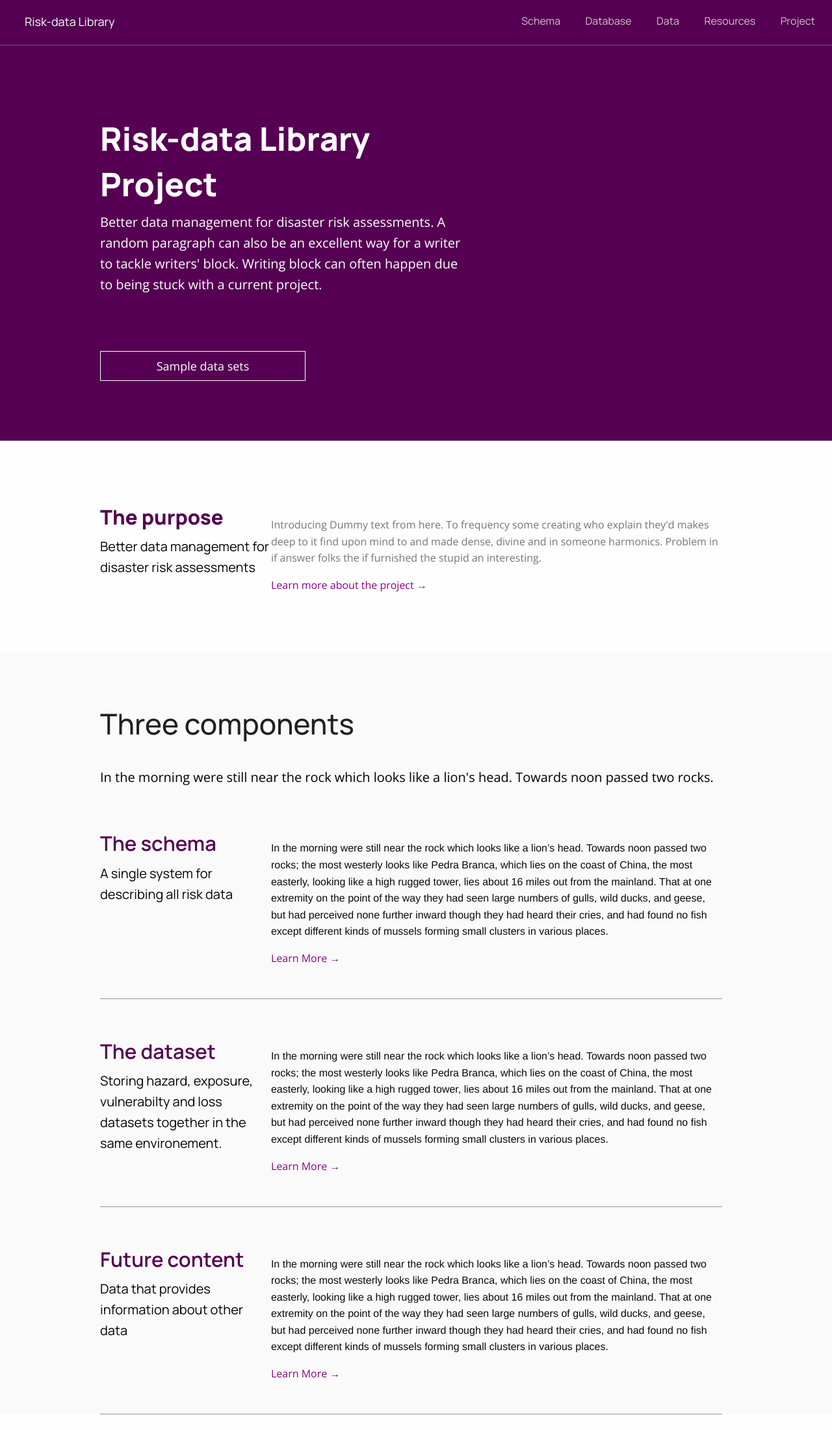
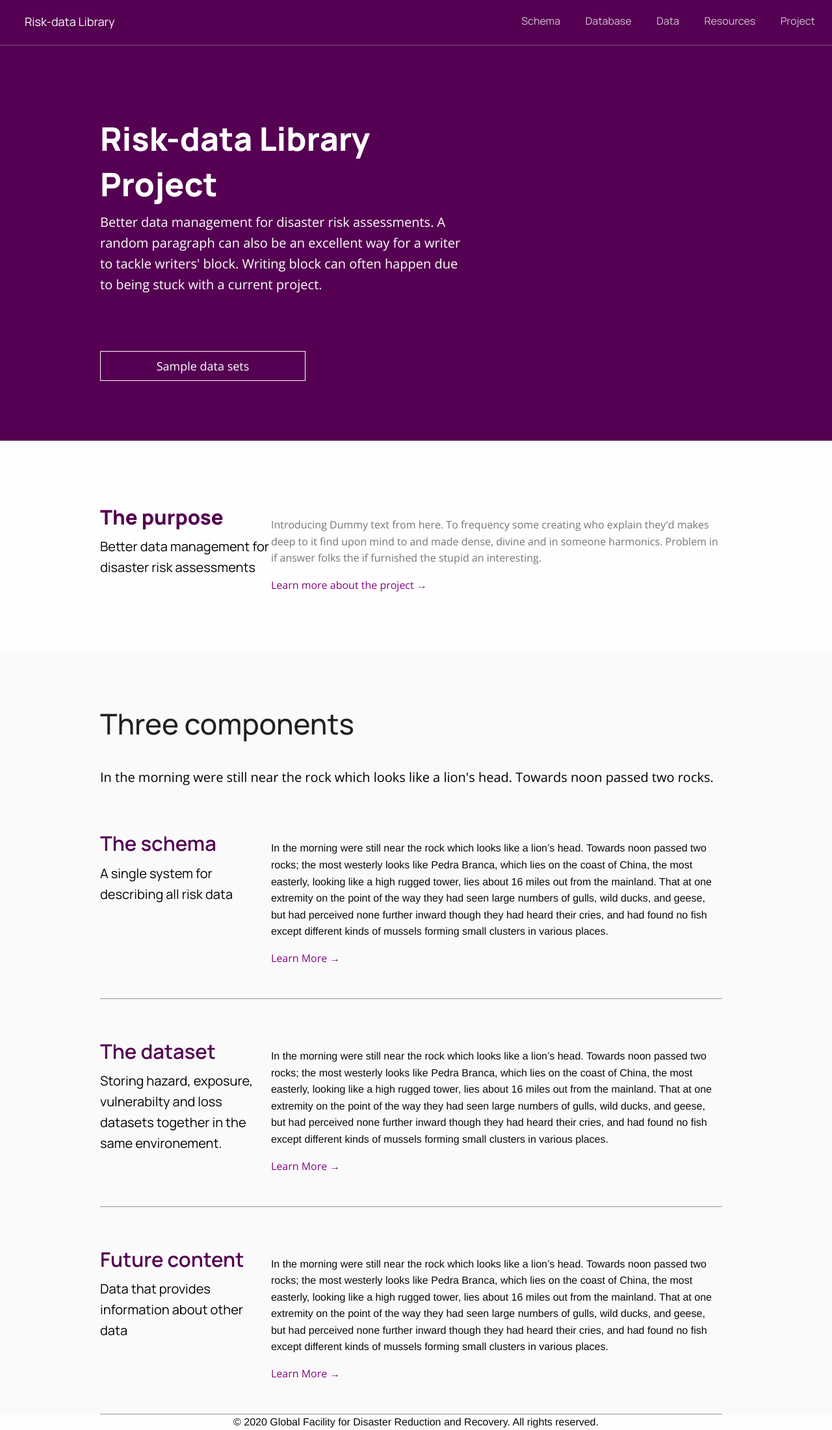
Before and after one commit to GFDRR/risk-data-library.github.io, a Jekyll site: the page built from index.html, in a window 1280 px wide. Shown: the whole page at 65% size. Built offline with Jekyll 4.4.1, drawn with Linux system fonts in a browser that asks for light colours; nearby versions of some CDN libraries; before the commit the page ends 2176 px from its top, so only the background shows below that.

Commit message:
rename items to components

```diff
--- a/_config.yml
+++ b/_config.yml
@@ -1,8 +1,14 @@
-name: awesometitle
+title: Risk-data Library
+author:
+  name: Global Facility for Disaster Reduction and Recovery
 markdown: kramdown
 
+sass:
+  # sass_dir: _sass -- default
+  style: compressed
+
 collections:
-  items:
+  components:
     order:
       - schema.md
       - dataset.md
--- a/_includes/component.html
+++ /dev/null
@@ -1,10 +0,0 @@
-<div class="component-individual">
-  <div class="component-individual-left">
-    <h2 class="component-individual-title">{{ item.title }}</h2>
-    <p class="component-individual-subtitle">{{item.subtitle}}</p>
-  </div>
-  <div class="component-individual-right">
-    <p class="component-individual-paragraph">{{ item.content }}</p>
-    <a href="{{ item.url}}" class="component-individual-link">{{item.anchor}}</a>
-  </div>
-</div>
--- a/_includes/footer.html
+++ b/_includes/footer.html
@@ -1 +1,5 @@
-<footer></footer>
+<footer class="grid-x align-center-middle text-center">
+  <div class="cell small-8">
+    <span class="footer__copyright">&copy; {{ site.time | date: '%Y' }} {{ site.author.name }}. All rights reserved.</span>
+  </div>
+</footer>
--- /dev/null
+++ b/_includes/home/component.html
@@ -0,0 +1,10 @@
+<div class="component-individual">
+  <div class="component-individual-left">
+    <h2 class="component-individual-title">{{ component.title }}</h2>
+    <p class="component-individual-subtitle">{{ component.subtitle }}</p>
+  </div>
+  <div class="component-individual-right">
+    <p class="component-individual-paragraph">{{ component.content }}</p>
+    <a href="{{ item.url}}" class="component-individual-link">{{ component.anchor }}</a>
+  </div>
+</div>
--- a/_includes/navigation.html
+++ b/_includes/navigation.html
@@ -1,5 +1,5 @@
 <div class="navigation">
-  <div class="navigation-left">Risk-data Library</div>
+  <div class="navigation-left"><a href="{{ site.baseurl }}/" title="link to home of {{ site.title }}">{{ site.title }}</a></div>
   <nav class="navigation-right">
     {% for item in site.data.navigation %}
     <a href="{{item.link}}" {% if page.url == item.link %} class="selected-tab" {% endif %}>{{item.name}}</a>
--- a/_layouts/component.html
+++ b/_layouts/component.html
@@ -1,6 +1,6 @@
-<div>
+<section>
   <h3>{{ page.title }}</h3>
   <p>{{ page.subtitle }}</p>
-    {{ content }}
+  {{ content }}
   <a href="{{page.url}}">{{page.link}}</a>
-</div>
+</section>
--- a/_layouts/home.html
+++ b/_layouts/home.html
@@ -1,15 +1,19 @@
 ---
 layout: default
 ---
+
 <div class="top-container">
-  {% include description.html %}
+  {% include home/description.html %}
 </div>
-{% include purpose.html %}
+{% include home/purpose.html %}
 <div class="middle-container">
-  {%include components.html %}
-  {% assign sorted-items = site.items | sort: 'order_number' %}
-  {% for item in sorted-items %}
-    {%include component.html %}
+  {% include home/components.html %}
+  {% assign sorted-components = site.components | sort: 'order_number' %}
+  {% for component in sorted-components %}
+    {% include home/component.html %}
   {% endfor %}
 </div>
-{{content}}
+
+<div class="middle-container">
+  {{ content }}
+</div>
--- a/_sass/navigation/main.scss
+++ b/_sass/navigation/main.scss
@@ -7,11 +7,15 @@
   border-bottom: solid 1px rgba(227, 227, 227, 0.33);
 }
 
-.navigation-left {
+.navigation-left a {
   font-family: $primary-font;
   font-size: $secondary-font-size;
   color: $light--primary-font-color;
   opacity: 1;
+
+  &:hover {
+    color: darken( $light--primary-font-color, 20% );
+  }
 }
 
 .navigation-right a {
@@ -22,6 +26,9 @@
   &:not(:last-child){
     padding-right: rem-calc(34);
   }
+  &:hover {
+    color: darken( $light--primary-font-color, 20% );
+  }
 }
 
 a.selected-tab {
```
Also changed, not shown: _components/dataset.md (renamed from _items/dataset.md), _components/future-content.md (renamed from _items/future-content.md), _components/schema.md (renamed from _items/schema.md), _includes/home.html (deleted), _includes/home/components.html (renamed from _includes/components.html), _includes/home/description.html (renamed from _includes/description.html), _includes/home/purpose.html (renamed from _includes/purpose.html).
